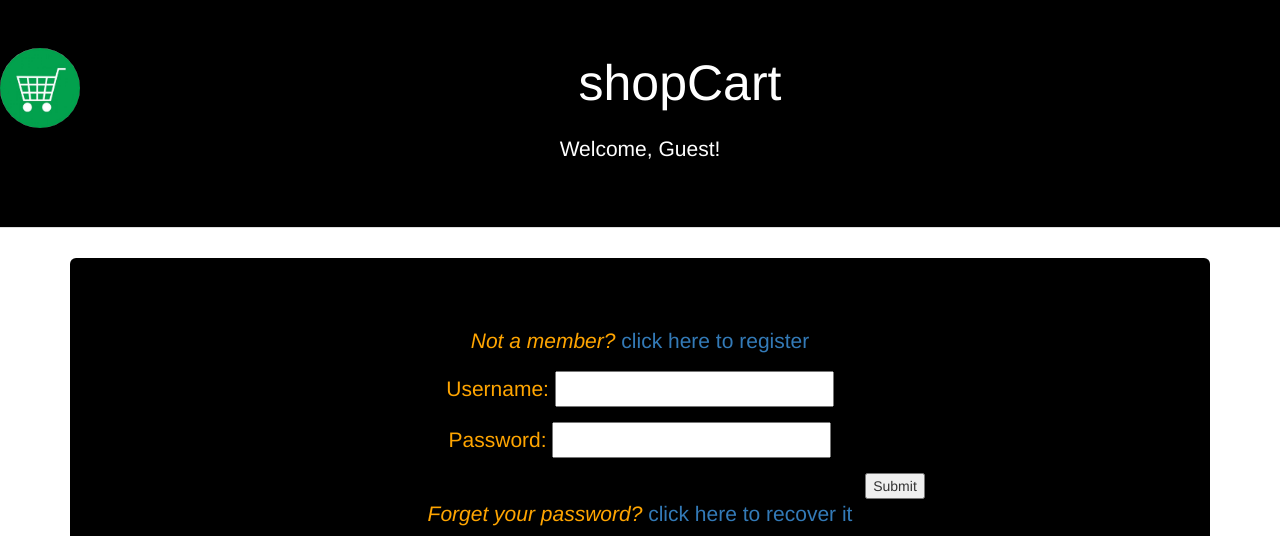
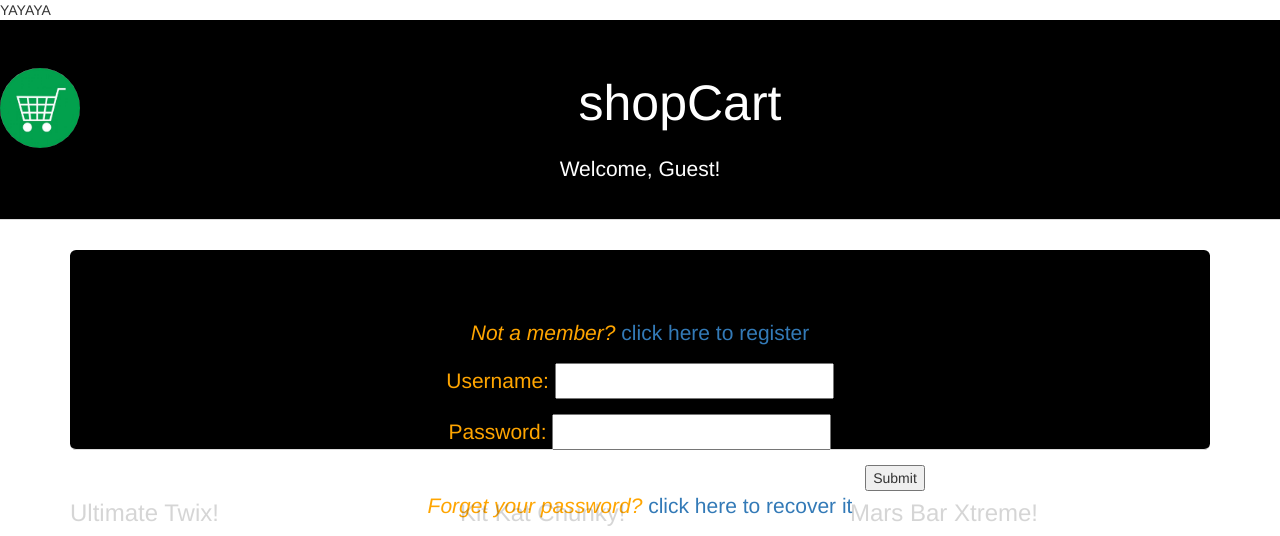
Before and after one commit to jacobmorra/a1, a PHP site: page /frontpage.php in a window 1280 px wide. Shown: the top 536 px of the page. Run offline with PHP 8.4, Linux system fonts and the light colour scheme; some libraries are stand-ins or nearby versions.

Commit message:
Update frontpage.php

```diff
--- a/frontpage.php
+++ b/frontpage.php
@@ -3,6 +3,7 @@ session_start();
 
 //if user is not logged into a session, give them guest page
 if (!isset($_SESSION['username'])){
+	echo "YAYAYA";
 	echo file_get_contents("frontguest.html");
 }
 //if user is logged into a session, give them full access
```
